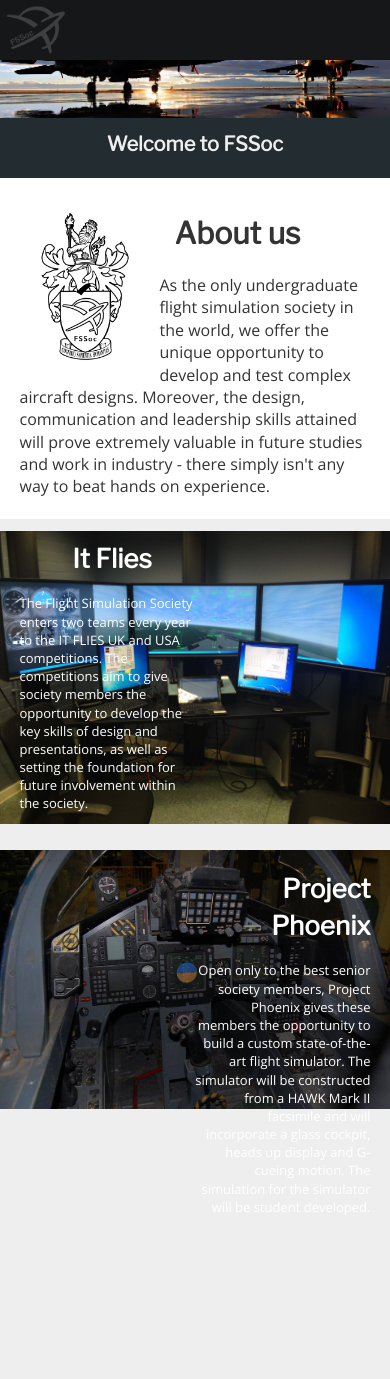
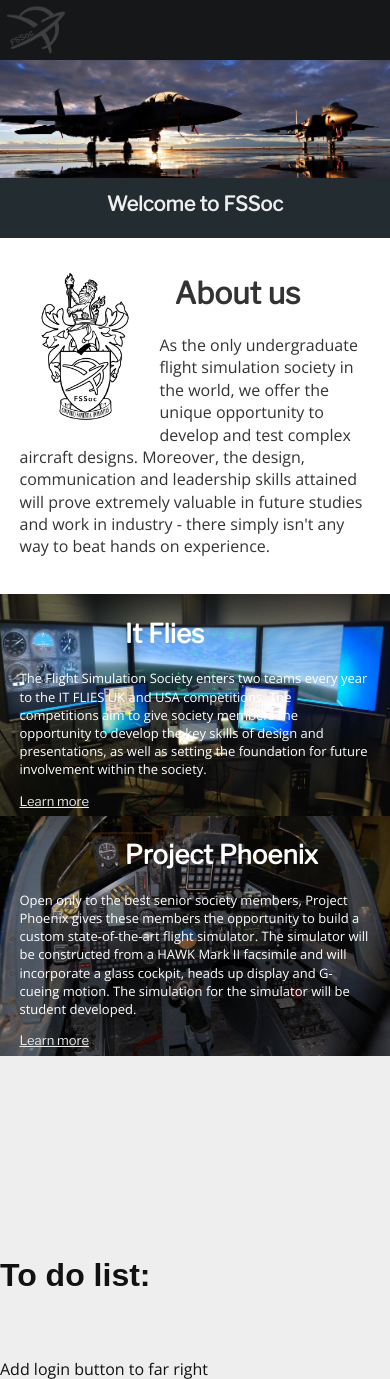
Before and after one commit to DanSieradzki/FSSoc-Website, a PHP site: page / in a window 390 px wide. Shown: the top 1379 px of the page. Run offline with PHP 8.4, Linux system fonts and the light colour scheme; some web fonts are replaced.

Commit message:
style changes and fixes + added mobile css file
mobile css file is test for distributing and partitioning css to be
called only when needed to reduce load times

```diff
--- a/css/home.css
+++ b/css/home.css
@@ -7,6 +7,9 @@
   width: 100%;
   height: 50%;
   overflow: hidden;
+}
+#wallpaper:hover  {
+  /*for image blur "click me" effect*/
 }
 .pageContent    {
   width: 100%;
@@ -45,6 +48,9 @@
   background-size: 100%;
   background-repeat: no-repeat;
   background-position-y: 30%;
+}
+#second:hover #third:hover {
+  height: 200%;
 }
 #second #third.divContent  {
   color: #ddd;
@@ -134,7 +140,7 @@
 #first {
   width: 100%;
   height: 25%;
-  padding-top: 70px;
+  padding: 70px 0 15px 0;
   background-color: #fff;
   color: #333;
   text-align: left;
@@ -158,7 +164,7 @@
   font-size: 16px;
   margin-bottom: 5%
 }
-.fadeBlackLeft {
+/*.fadeBlackLeft {
   -webkit-linear-gradient(right,
     rgba(0,0,0,0.9) 0%,
     rgba(0,0,0,0),
@@ -169,7 +175,7 @@
 }
 .fadeBlackRight {
   background: linear-gradient(to right, rgba(255,0,0,0), #232c31);
-}
+}*/
 /*=================== MEDIA QUERIES ===================*/
 @media all and (max-width: 1175px) {
   .divContent {
@@ -184,6 +190,20 @@
   }
 }
 @media all and (max-width: 700px) {
+  .projectImgCaption  {
+    max-width: 100%;
+  }
+  #projectImgCaptionPhoenix {
+    margin: 0;
+    text-align: left;
+  }
+  #projectImgCaptionItFlies   {
+    margin: 0;
+    text-align: left;
+  }
+  .wallpaperImg {
+    margin-top: 60px;
+  }
   .wallpaperBar h1    {
     display: none;
   }
--- a/css/main.css
+++ b/css/main.css
@@ -115,6 +115,7 @@
 }
 .topNavLi:hover .topNavBtn {
     color: #bb882e;
+    transition: 0.3s;
 }
 /*=================== TOP NAVIGATION DROPDOWN ===================*/
 .topNavLi {
@@ -146,7 +147,9 @@
     padding-top: 14px;
 }
 .dropdown a:hover {
-    background-color: #333
+    background-color: #333;
+    color: #bb882e;
+    transition: 0.2s;
 }
 .topNavLi:hover .dropdown {
     display: block;
--- a/templateFooter.php
+++ b/templateFooter.php
@@ -104,17 +104,12 @@
         </li>
     </ul>
 </footer>
-
-
-
 <script src="https://code.jquery.com/jquery-1.12.0.min.js"></script>
 <script>window.jQuery || document.write('<script src="js/vendor/jquery-1.12.0.min.js"><\/script>')</script>
 <script src="../js/plugins.js"></script>
 <script src="../js/main.js"></script>
-
 <!-- Google Analytics: change UA-XXXXX-X to be your site's ID. -->
 <script>
-
 (function(b,o,i,l,e,r){b.GoogleAnalyticsObject=l;b[l]||(b[l]=
     function(){(b[l].q=b[l].q||[]).push(arguments)});b[l].l=+new Date;
 e=o.createElement(i);r=o.getElementsByTagName(i)[0];
--- a/templateHeader.php
+++ b/templateHeader.php
@@ -5,9 +5,7 @@
     <meta http-equiv="x-ua-compatible" content="ie=edge">
     <meta name="description" content="">
     <meta name="viewport" content="width=device-width, initial-scale=1">
-
     <title>FSSoc</title>
-
     <!-- <link rel="shortcut-icon" type="../img/logo.png" href="favicon.ico" />
     <link rel="apple-touch-icon" href="apple-touch-icon.png"> -->
     <link rel="stylesheet" href="../img/logo.png" type='img/logo.png'>
@@ -25,7 +23,6 @@
         <!--[if lt IE 8]>
             <p class="browserupgrade">You are using an <strong>outdated</strong> browser. Please <a href="http://browsehappy.com/">upgrade your browser</a> to improve your experience.</p>
             <![endif]-->
-
             <header>
                 <a href="#" id="logo">
                     <img src="../img/favicon.png" alt="Logo">
@@ -85,7 +82,6 @@
                     <hr id="headerHr">
                 </ul>
             </header>
-
             <div id="myhbSidenav" class="hbsidenav">
                 <a href="javascript:void(0)" class="hbclosebtn" onclick="hbToggleNav()">&#9776;</a>
                 <span href="javascript:void(0)" id="hbTapSide" onclick="hbToggleNav()"></span>
```
Also changed, not shown: js/main.js (+0 -23 lines), css/homeMobile.css (added), 1 other file.
